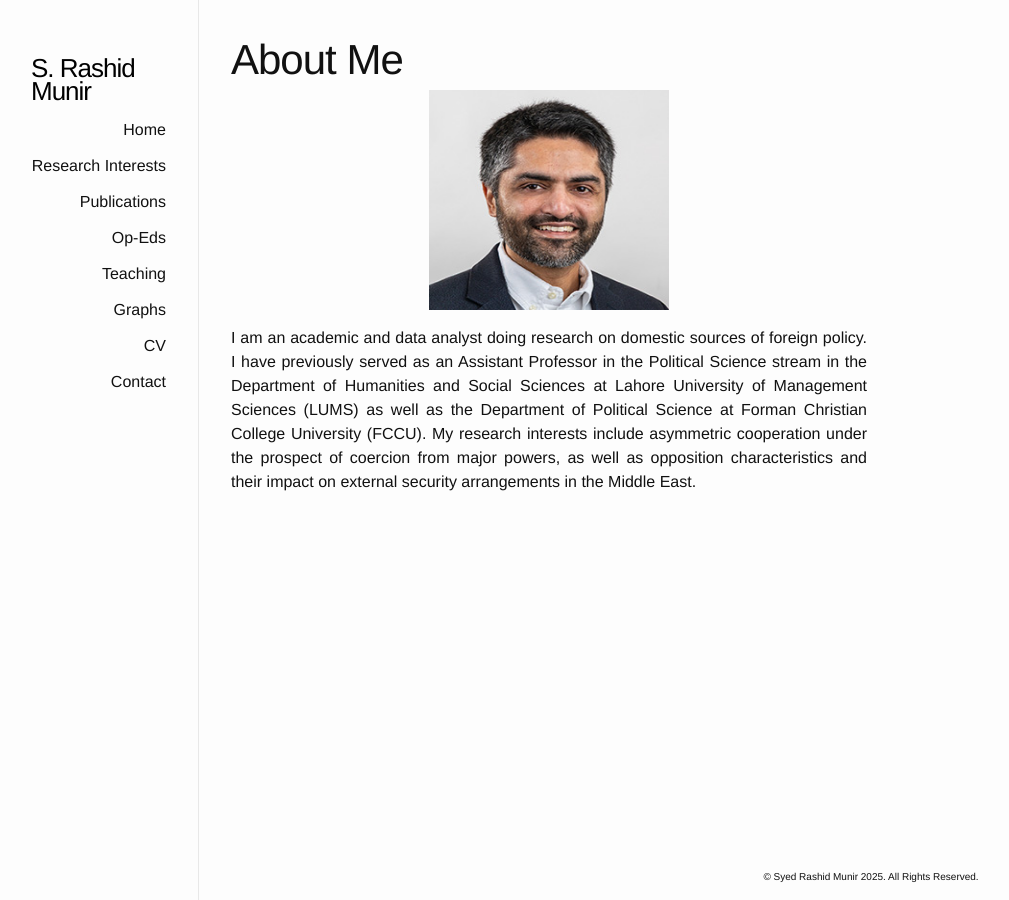
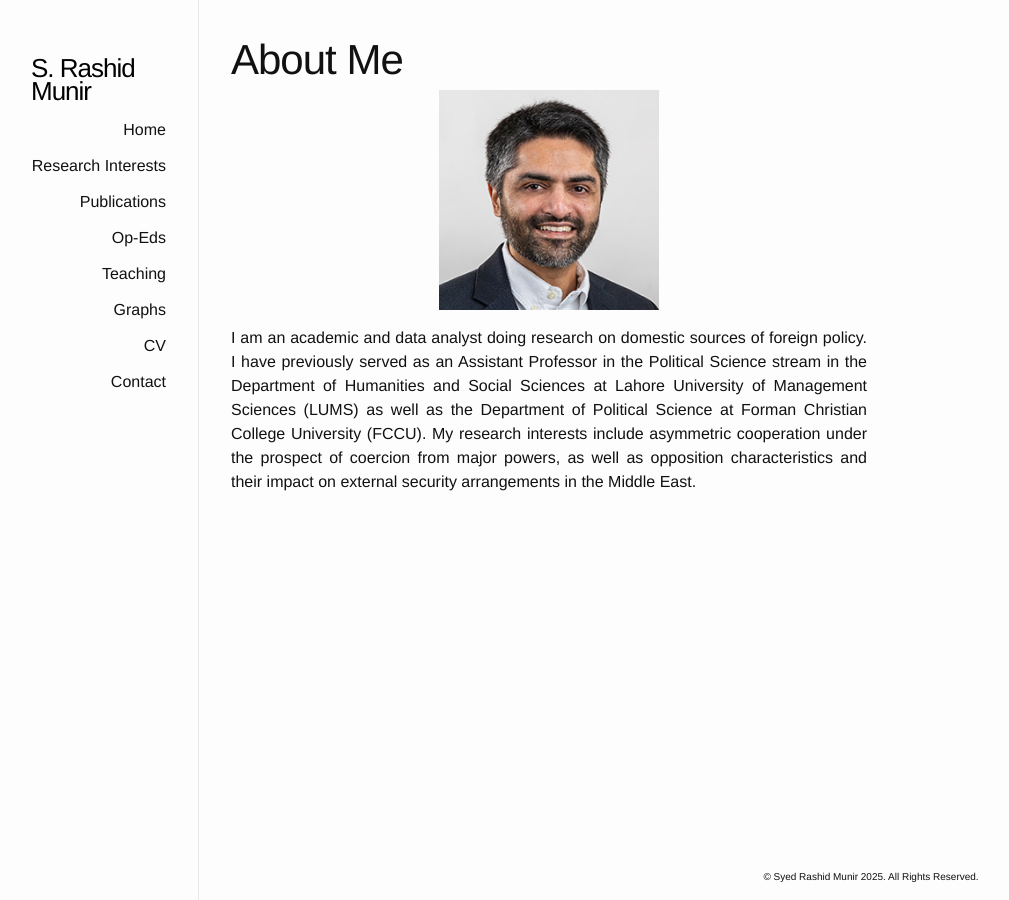
Before and after one commit to srmunir/srmunir.github.io, a Jekyll site: the page built from index.html, in a window 1280 px wide. Shown: the whole page, without its empty margins (191-1200 px from the left). Built offline with Jekyll 4.4.1, drawn with Linux system fonts in a browser that asks for light colours.

Commit message:
Update index.html

```diff
--- a/index.html
+++ b/index.html
@@ -8,7 +8,7 @@
 
 
 <div class="post-excerpt">
-<center><img src="photos/profile5.jpg" class="centerImage" alt="Profile" aligh="middle" height="220" width="240"></center>
+<center><img src="photos/profile5.jpg" class="centerImage" alt="Profile" aligh="middle" height="220" width="220"></center>
       <p></p>
 
 <p align="justify">I am an academic and data analyst doing research on domestic sources of foreign policy. I have previously served as an Assistant Professor in the Political Science stream in the Department of Humanities and Social Sciences at Lahore University of Management Sciences (LUMS) as well as the Department of Political Science at Forman Christian College University (FCCU). My research interests include asymmetric cooperation under the prospect of coercion from major powers, as well as opposition characteristics and their impact on external security arrangements in the Middle East.</p>
```
